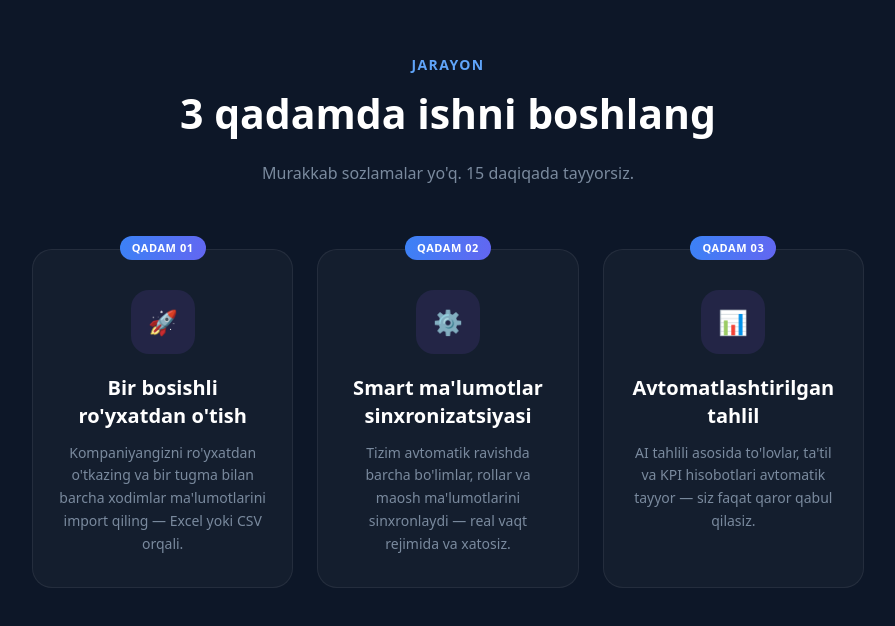
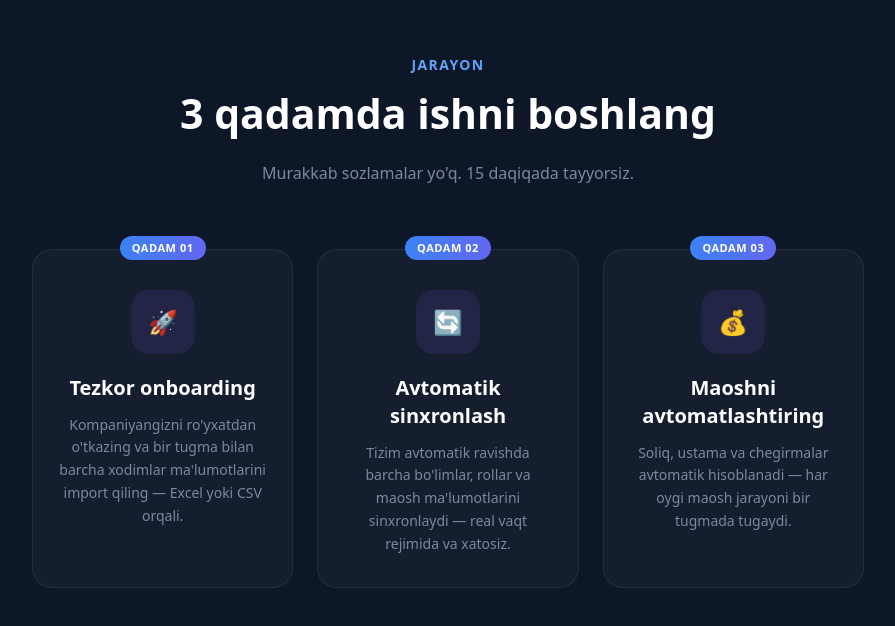
Before and after one commit to abduazim-dev/talentcore, a Next.js app: page / in a window 1280 px wide. Shown: the part 2076-2702 px from the top of the page, without its empty margins (192-1087 px from the left). Built offline with nearby package versions, Linux system fonts and the light colour scheme.

Commit message:
feat(landing): Process update steps list

```diff
--- a/components/landing/Process.tsx
+++ b/components/landing/Process.tsx
@@ -7,13 +7,13 @@ type Step = {
 
 const steps: Step[] = [
     {
-        id: 1, label: "Bir bosishli ro'yxatdan o'tish", icon: "🚀", descr: "Kompaniyangizni ro'yxatdan o'tkazing va bir tugma bilan barcha xodimlar ma'lumotlarini import qiling — Excel yoki CSV orqali."
+        id: 1, label: "Tezkor onboarding", icon: "🚀", descr: "Kompaniyangizni ro'yxatdan o'tkazing va bir tugma bilan barcha xodimlar ma'lumotlarini import qiling — Excel yoki CSV orqali."
     },
     {
-        id: 2, label: "Smart ma'lumotlar sinxronizatsiyasi", icon: "⚙️", descr: "Tizim avtomatik ravishda barcha bo'limlar, rollar va maosh ma'lumotlarini sinxronlaydi — real vaqt rejimida va xatosiz."
+        id: 2, label: "Avtomatik sinxronlash", icon: "🔄", descr: "Tizim avtomatik ravishda barcha bo'limlar, rollar va maosh ma'lumotlarini sinxronlaydi — real vaqt rejimida va xatosiz."
     },
     {
-        id: 3, label: "Avtomatlashtirilgan tahlil", icon: "📊", descr: "AI tahlili asosida to'lovlar, ta'til va KPI hisobotlari avtomatik tayyor — siz faqat qaror qabul qilasiz."
+        id: 3, label: "Maoshni avtomatlashtiring", icon: "💰", descr: "Soliq, ustama va chegirmalar avtomatik hisoblanadi — har oygi maosh jarayoni bir tugmada tugaydi."
     }
 ]
 
@@ -27,10 +27,9 @@ const Process = () => {
             <div className="grid grid-cols-1 md:grid-cols-3 px-6 md:px-50 mt-16 gap-6">
                 {steps.map(step => (
                     <div
-                        className="relative flex flex-col items-center rounded-[20px] px-6 pt-10 pb-8 bg-[#FFFFFF08] border border-[#FFFFFF12] hover:border-[#3B82F6]/40 hover:bg-[#FFFFFF0D] transition-all duration-300"
+                        className="cursor-pointer relative flex flex-col items-center rounded-[20px] px-6 pt-10 pb-8 bg-[#FFFFFF08] border border-[#FFFFFF12] hover:border-[#3B82F6]/40 hover:bg-[#FFFFFF0D] transition-all duration-300"
                         key={step.id}
                     >
-                        {/* Qadam badge */}
                         <span className="absolute top-[-14px] bg-[linear-gradient(104.56deg,#3B82F6_0%,#6366F1_100%)] text-[11px] font-semibold px-3 py-1 uppercase rounded-full tracking-wider">
                             Qadam 0{step.id}
                         </span>
```
